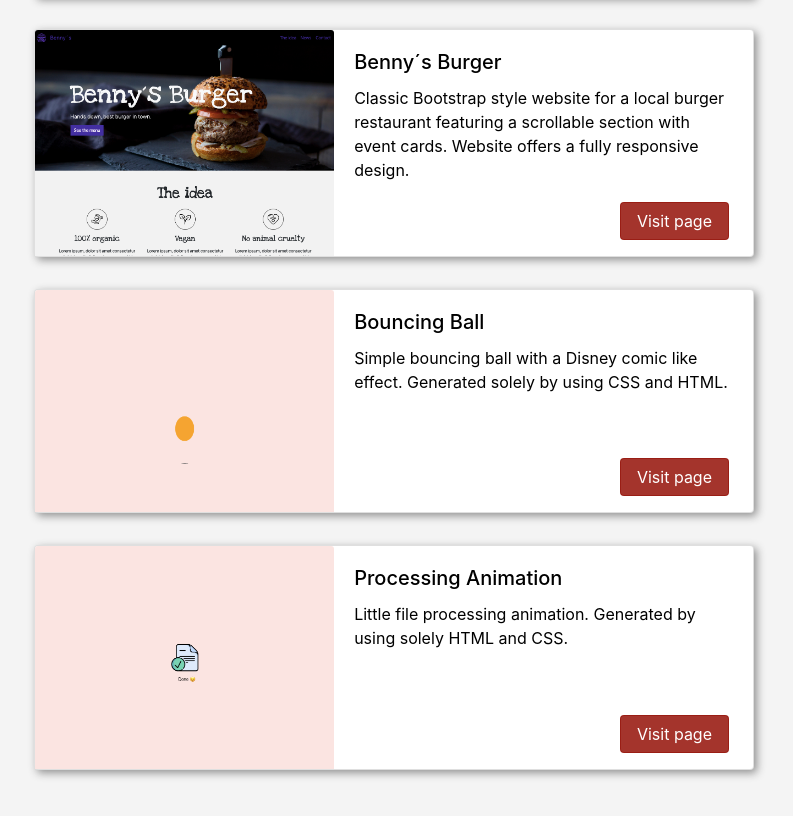
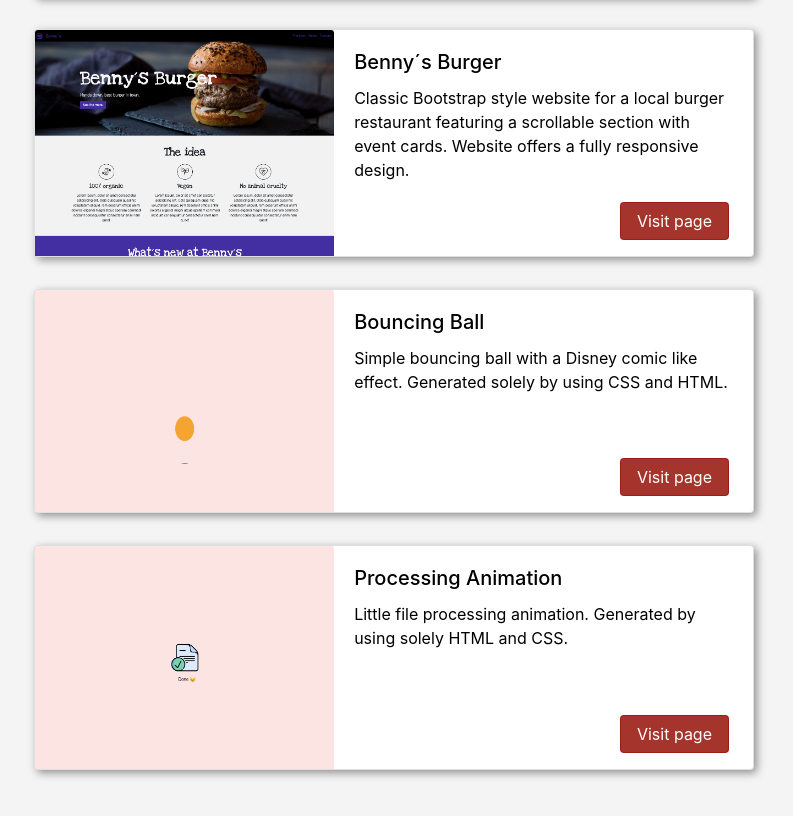
Before and after one commit to patrickthumeyer/my-portfolio, a website: page src/index.html in a window 1280 px wide. Shown: the part 2231-3047 px from the top of the page, without its empty margins (246-1039 px from the left). Drawn offline with nearby package versions, Linux system fonts and the light colour scheme; files that its build step writes are made by us from their sources.

Commit message:
added new picture

```diff
--- a/src/index.html
+++ b/src/index.html
@@ -272,7 +272,7 @@
                 <div class="col-lg-5 col-md-7 col-sm-3 p-0">
                   <img
                     class="card-img-top"
-                    src="./images/Screenshot 2019-12-16 at 10.05.50.png"
+                    src="./images/Screenshot 2019-12-20 at 15.02.58.png"
                     alt="Card image cap"
                   />
                 </div>
```
Also changed, not shown: src/images/Screenshot 2019-12-20 at 15.02.58.png (added).
